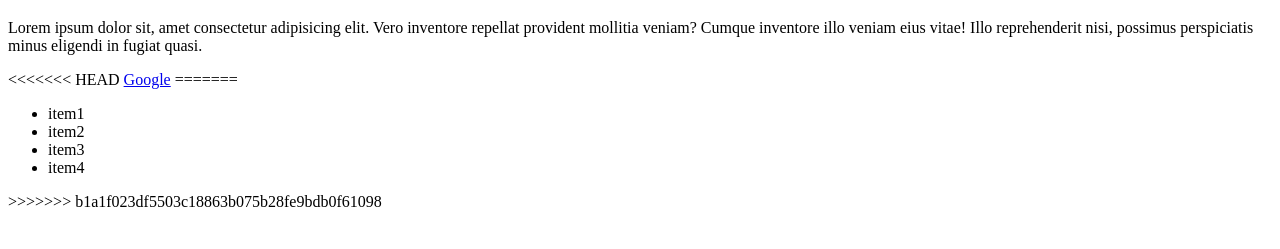
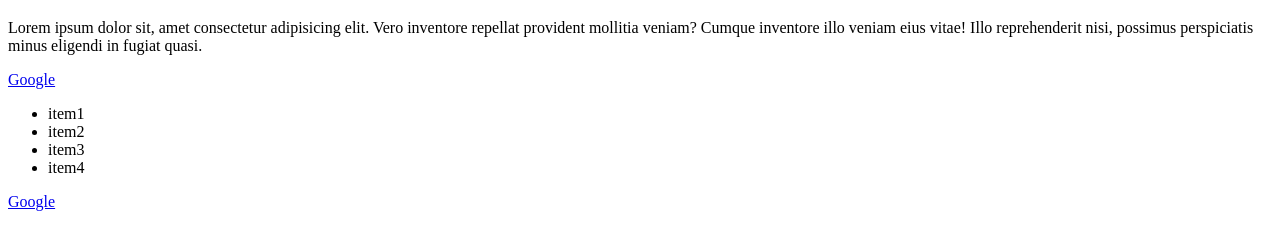
Before and after one commit to dennepigecoder/repo, a plain HTML site: page index.html in a window 1280 px wide. Shown: the part 61-310 px from the top of the page. Drawn offline with Linux system fonts and the light colour scheme.

Commit message:
google link

```diff
--- a/index.html
+++ b/index.html
@@ -9,9 +9,7 @@
 <body>
     <h1>Hello</h1>
     <p>Lorem ipsum dolor sit, amet consectetur adipisicing elit. Vero inventore repellat provident mollitia veniam? Cumque inventore illo veniam eius vitae! Illo reprehenderit nisi, possimus perspiciatis minus eligendi in fugiat quasi.</p>
-<<<<<<< HEAD
 <a href="google.com">Google</a>
-=======
 
     <ul>
         <li>item1 </li>
@@ -22,10 +20,12 @@
 
 
     <!-- write code below a Link tage to redirect to Google.com  -->
+    <a href="google.com">Google</a>
 
 
     <!-- ******************* -->
 
->>>>>>> b1a1f023df5503c18863b075b28fe9bdb0f61098
+
+
 </body>
 </html>
```
